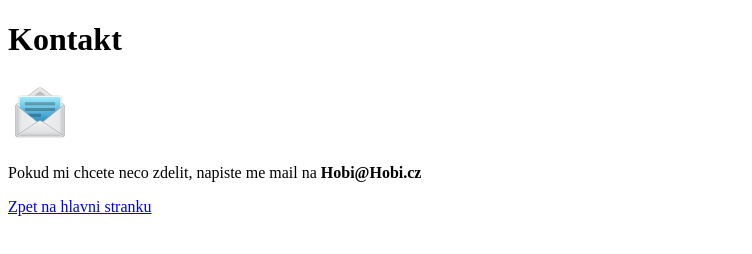
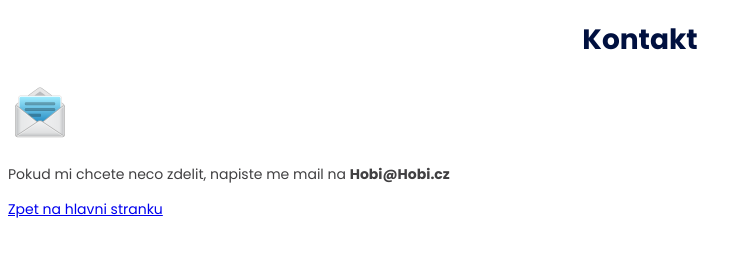
Before and after one commit to 167doc/PythonCourse, a plain HTML site: page HTML/Prvni_Web/Contact.html in a window 1280 px wide. Shown: the whole page, without its empty margins (0-752 px from the left). Drawn offline with Linux system fonts and the light colour scheme.

Commit message:
CSS-fonts-shadows

```diff
--- a/HTML/Prvni_Web/Contact.html
+++ b/HTML/Prvni_Web/Contact.html
@@ -3,6 +3,7 @@
 <head>
     <meta charset="UTF-8">
     <meta name="viewport" content="width=device-width, initial-scale=1.0">
+    <link rel="Stylesheet" href="style.css" type="text/css"/>
     <title>Kontaktujte mě</title>
 </head>
 <body>
--- a/HTML/Prvni_Web/style.css
+++ b/HTML/Prvni_Web/style.css
@@ -13,14 +13,22 @@
 body
 {
         font-family: "Poppins";
+        font-size: 14px;
         color: #414042;
+        font-weight: normal;
 }
 
 h1, h2, h3, h4, h5, h6
 {
     text-align: center;
     color:#00103f;
+    font-weight: bold;
+}
 
+
+h2
+{
+    font-size: 1.7em;
 }
 .centrovany
 {
```
Also changed, not shown: HTML/Prvni_Web/ITnetworks.html (+1 -0 lines), HTML/Prvni_Web/kos-cerny.html (+1 -0 lines).
